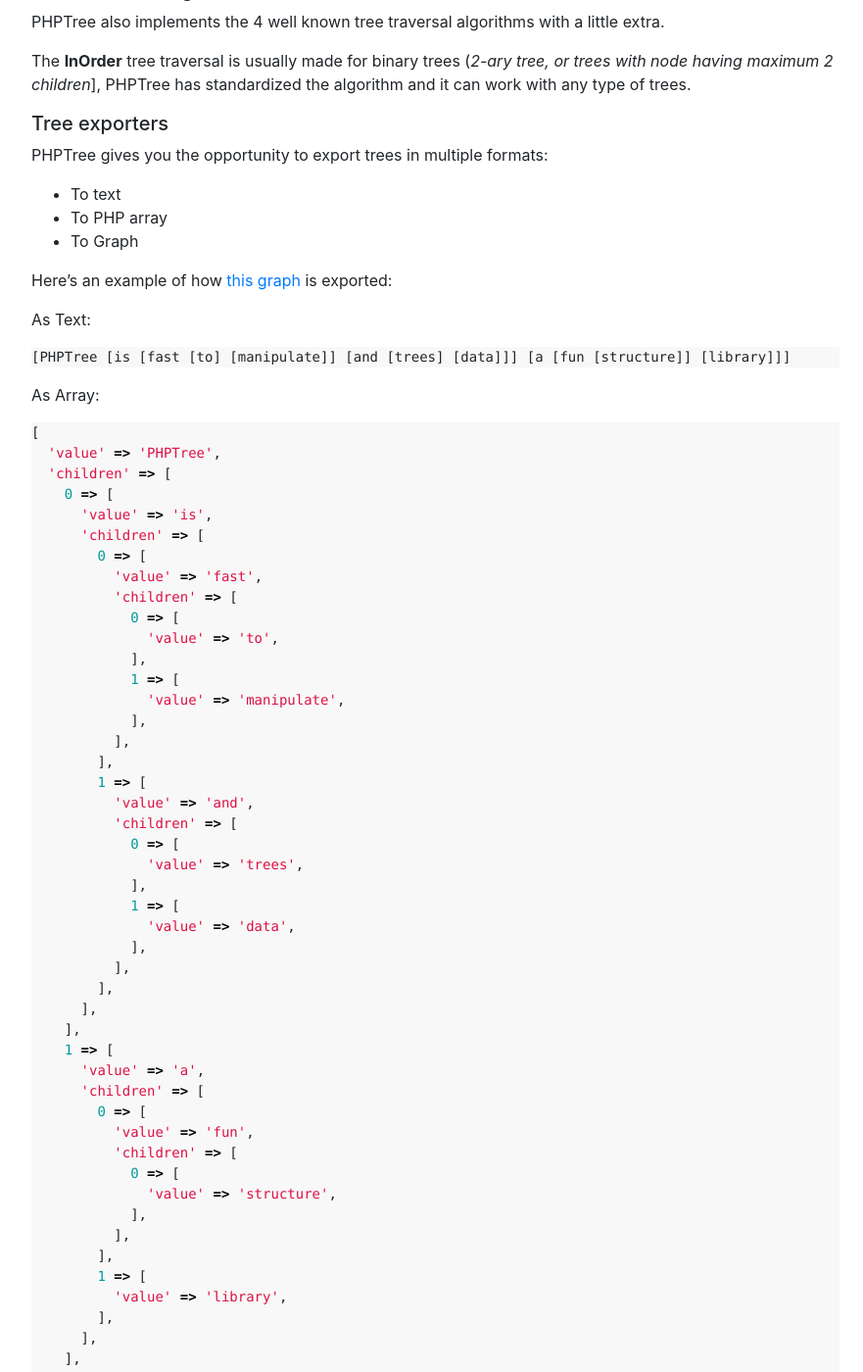
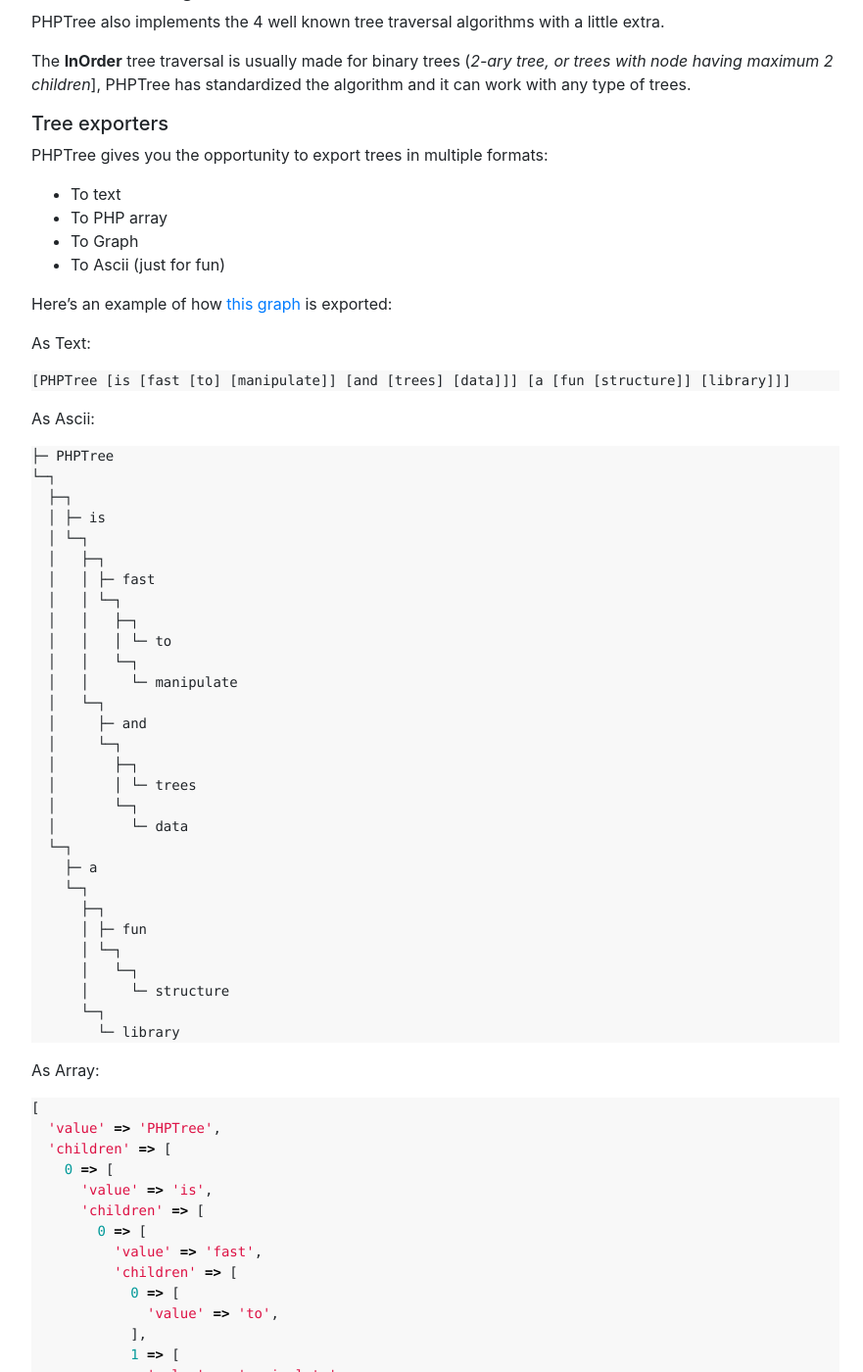
Before and after one commit to drupol/not-a-number.io, a Jekyll site: the page built from _posts/dev/2018-12-27-phptree-a-fast-tree-implementation.md, in a window 1280 px wide and 1400 px high, scrolled down 3036 px. Shown: the whole window at 98% size, without its empty margins (53-934 px from the left). Built offline with Jekyll 4.4.1, drawn with Linux system fonts in a browser that asks for light colours; nearby versions of some CDN libraries; comment, search, counter and statistics services are not loaded.

Commit message:
Add the Ascii exporter example.

````diff
--- a/_posts/dev/2018-12-27-phptree-a-fast-tree-implementation.md
+++ b/_posts/dev/2018-12-27-phptree-a-fast-tree-implementation.md
@@ -113,12 +113,47 @@
 * To text
 * To PHP array
 * To Graph
+* To Ascii (just for fun)
 
 Here's an example of how [this graph](/assets/images/posts/tree-example2.svg) is exported:
 
 As Text:
 ```
 [PHPTree [is [fast [to] [manipulate]] [and [trees] [data]]] [a [fun [structure]] [library]]]
+```
+
+As Ascii:
+
+```
+├─ PHPTree
+└─┐
+  ├─┐
+  │ ├─ is
+  │ └─┐
+  │   ├─┐
+  │   │ ├─ fast
+  │   │ └─┐
+  │   │   ├─┐
+  │   │   │ └─ to
+  │   │   └─┐
+  │   │     └─ manipulate
+  │   └─┐
+  │     ├─ and
+  │     └─┐
+  │       ├─┐
+  │       │ └─ trees
+  │       └─┐
+  │         └─ data
+  └─┐
+    ├─ a
+    └─┐
+      ├─┐
+      │ ├─ fun
+      │ └─┐
+      │   └─┐
+      │     └─ structure
+      └─┐
+        └─ library
 ```
 
 As Array:
````
